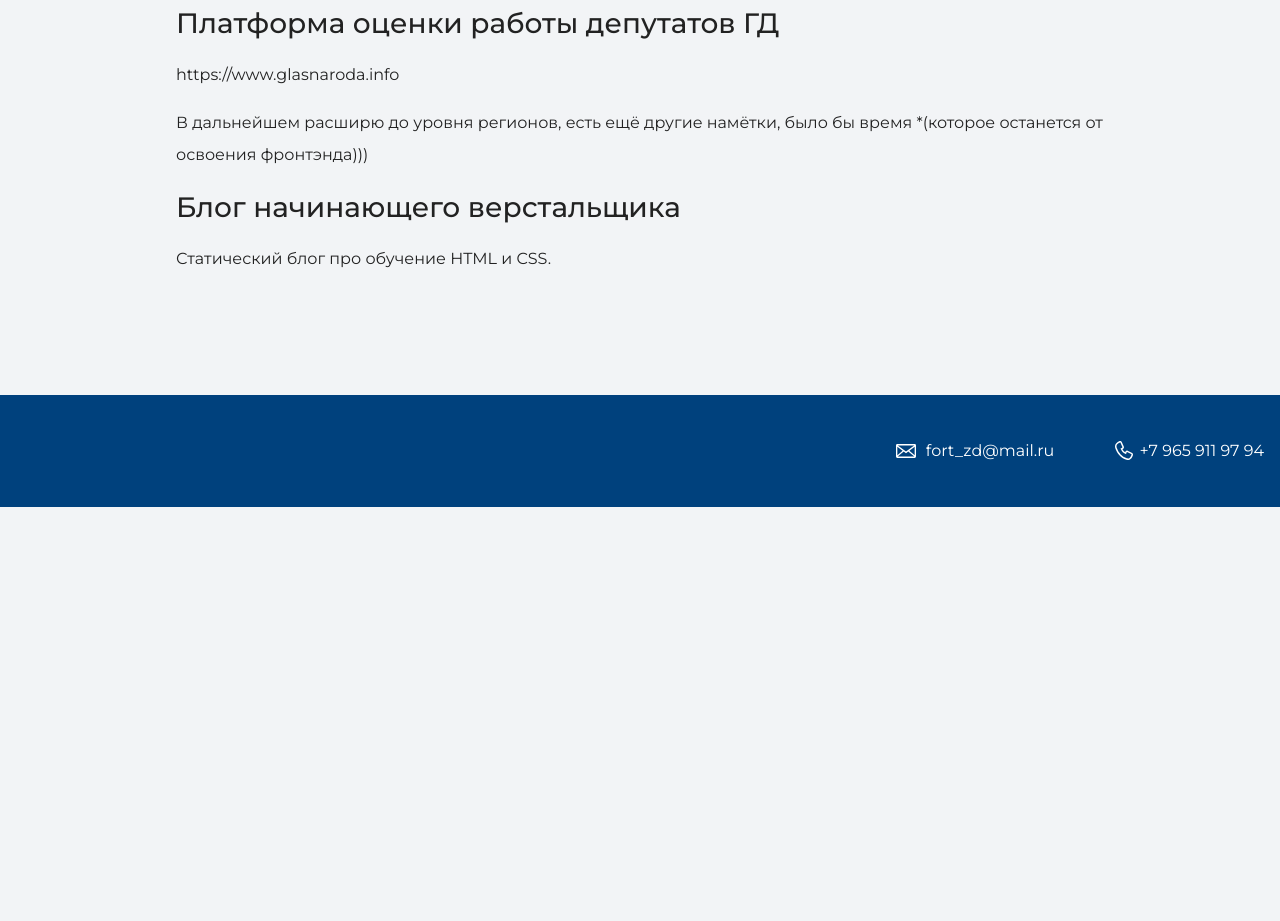
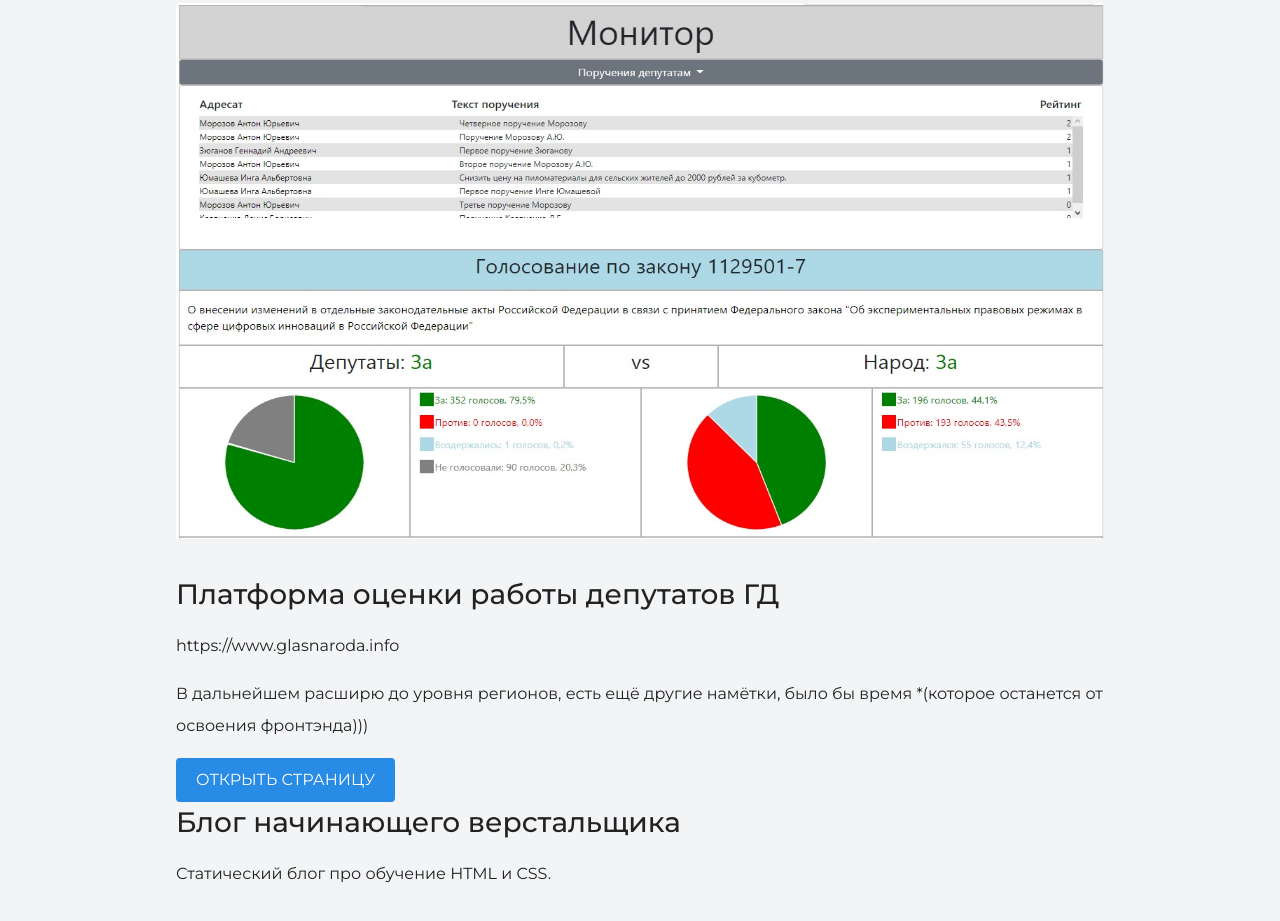
Before and after one commit to ZubrD/raccoon, a plain HTML site: page index.html in a window 1280 px wide. Shown: the part 2236-3157 px from the top of the page. Before the commit the page ends 2743 px from the top, so only its background shows below. Drawn offline with nearby package versions, Linux system fonts and the light colour scheme.

Commit message:
Add files via upload

```diff
--- a/index.html
+++ b/index.html
@@ -39,10 +39,13 @@
     <section class="portfolio">
       <div class="container">
         <h2 class="subheading">Мои работы</h2>
-
+        <figure class="project-image">
+          <img src="files/project.jpg" width="928" height="536" alt="Платформа для народного голосования">
+        </figure>
         <h3>Платформа оценки работы депутатов ГД</h3>
         <p>https://www.glasnaroda.info</p>
         <p>В дальнейшем расширю до уровня регионов, есть ещё другие намётки, было бы время *(которое останется от освоения фронтэнда)))</p>
+        <a class="button" href="https://wwww.glasnaroda.info">Открыть страницу</a>
 
         <h3>Блог начинающего верстальщика</h3>
         <p>Статический блог про обучение HTML и CSS.</p>
```
